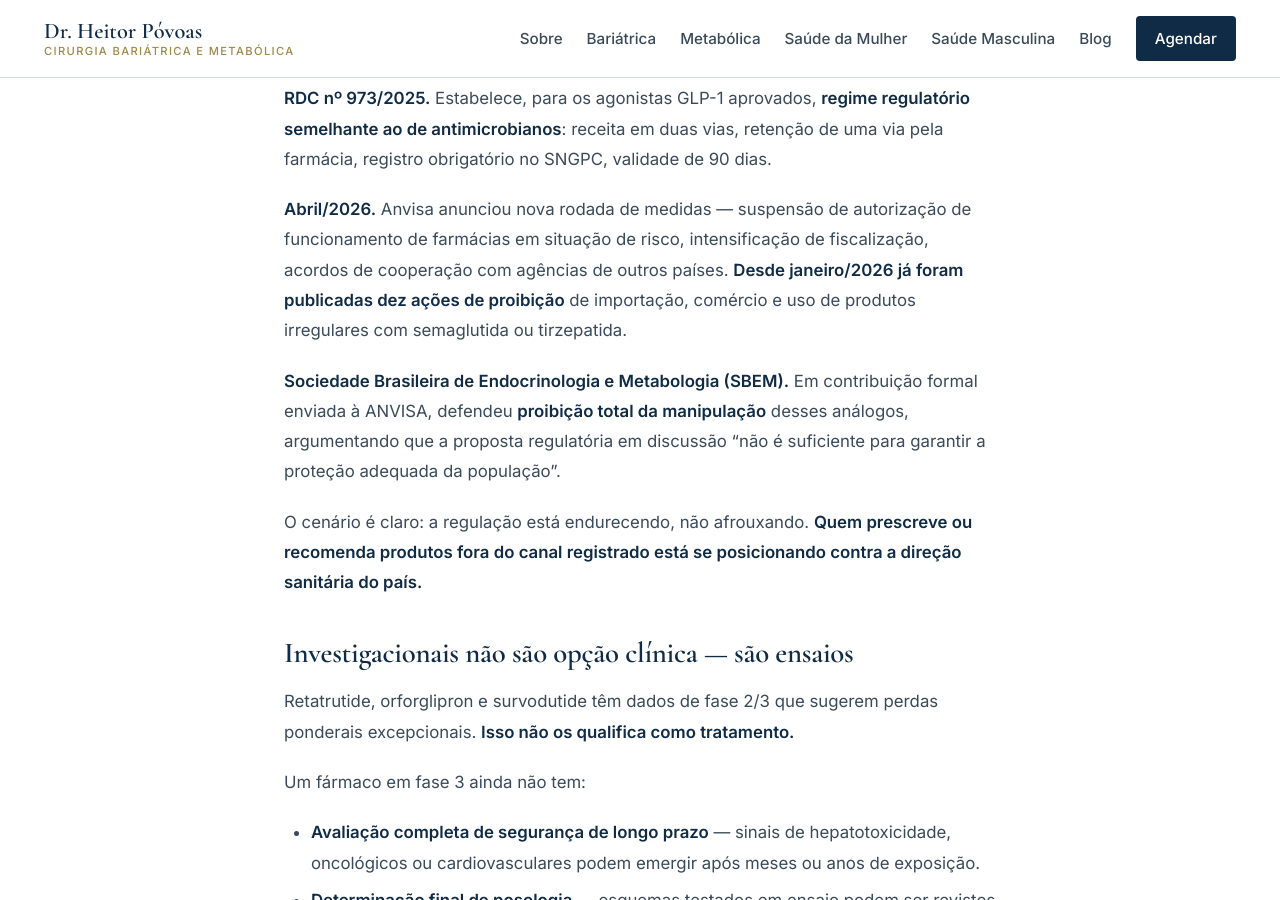
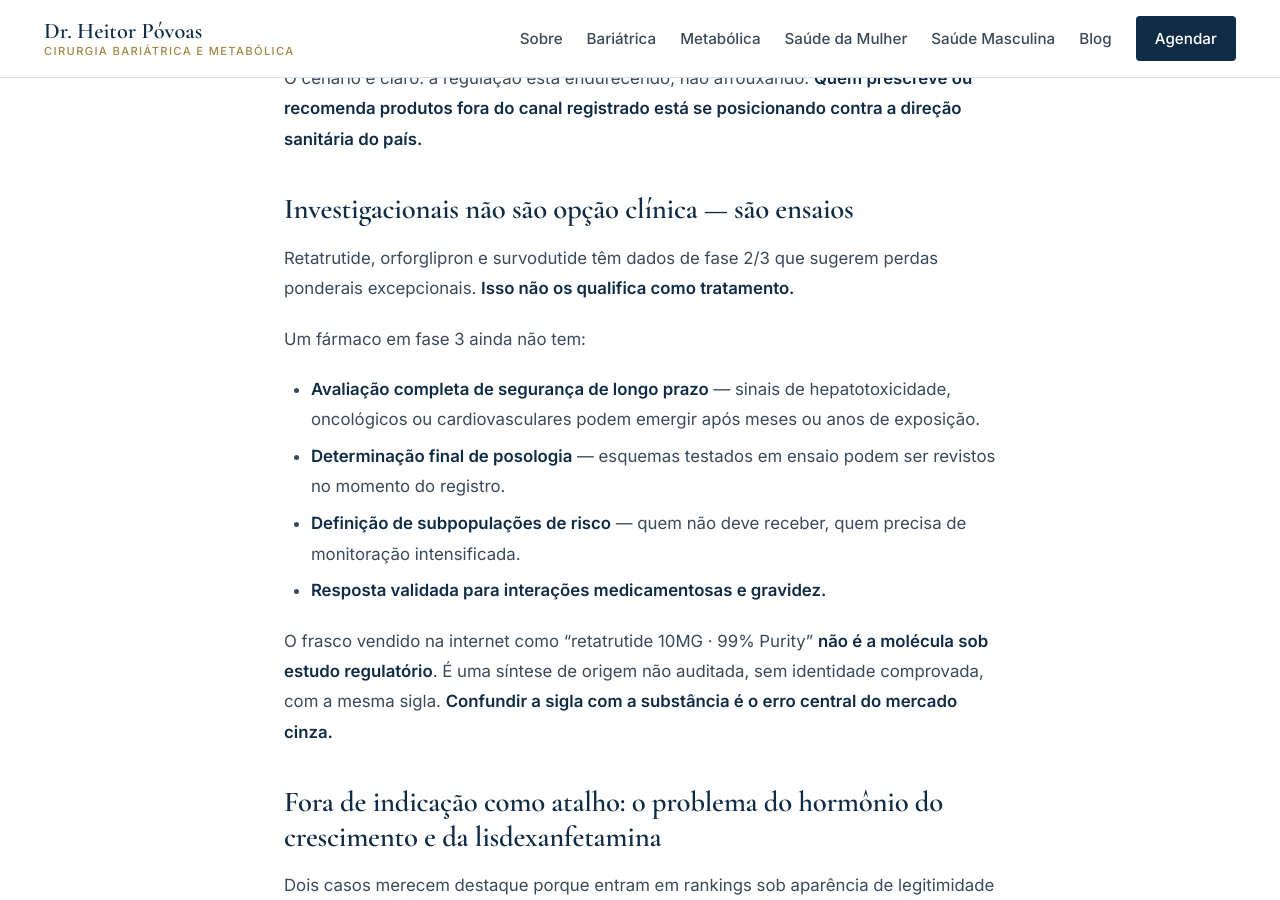
Before and after one commit to heitorpovoas/drheitorpovoas, a Jekyll site: the page built from _posts/2026-05-26-medicacoes-nao-aprovadas-emagrecimento.md, in a window 1280 px wide and 900 px high, scrolled down 4290 px. Built offline with Jekyll 4.4.1, drawn with Linux system fonts in a browser that asks for light colours; some of the changed text lies outside the part shown.

Commit message:
Update 2026-05-26-medicacoes-nao-aprovadas-emagrecimento.md

```diff
--- a/_posts/2026-05-26-medicacoes-nao-aprovadas-emagrecimento.md
+++ b/_posts/2026-05-26-medicacoes-nao-aprovadas-emagrecimento.md
@@ -9,8 +9,6 @@
   que está em jogo para quem prescreve e para quem usa.
 permalink: /medicacoes-nao-aprovadas-emagrecimento/
 ---
-
-# Medicação que não é medicação: o mercado cinza do emagrecimento em 2026
 
 *7 min de leitura*
 
@@ -84,9 +82,7 @@
 
 **RDC nº 973/2025.** Estabelece, para os agonistas GLP-1 aprovados, **regime regulatório semelhante ao de antimicrobianos**: receita em duas vias, retenção de uma via pela farmácia, registro obrigatório no SNGPC, validade de 90 dias.
 
-**Abril/2026.** Anvisa anunciou nova rodada de medidas — suspensão de autorização de funcionamento de farmácias em situação de risco, intensificação de fiscalização, acordos de cooperação com agências de outros países. **Desde janeiro/2026 já foram publicadas dez ações de proibição** de importação, comércio e uso de produtos irregulares com semaglutida ou tirzepatida.
-
-**Sociedade Brasileira de Endocrinologia e Metabologia (SBEM).** Em contribuição formal enviada à ANVISA, defendeu **proibição total da manipulação** desses análogos, argumentando que a proposta regulatória em discussão "não é suficiente para garantir a proteção adequada da população".
+**Abril/2026.** Anvisa anunciou nova rodada de medidas — suspensão de autorização de funcionamento de farmácias em situação de risco, intensificação de fiscalização, acordos de cooperação com agências de outros países.
 
 O cenário é claro: a regulação está endurecendo, não afrouxando. **Quem prescreve ou recomenda produtos fora do canal registrado está se posicionando contra a direção sanitária do país.**
 
```
